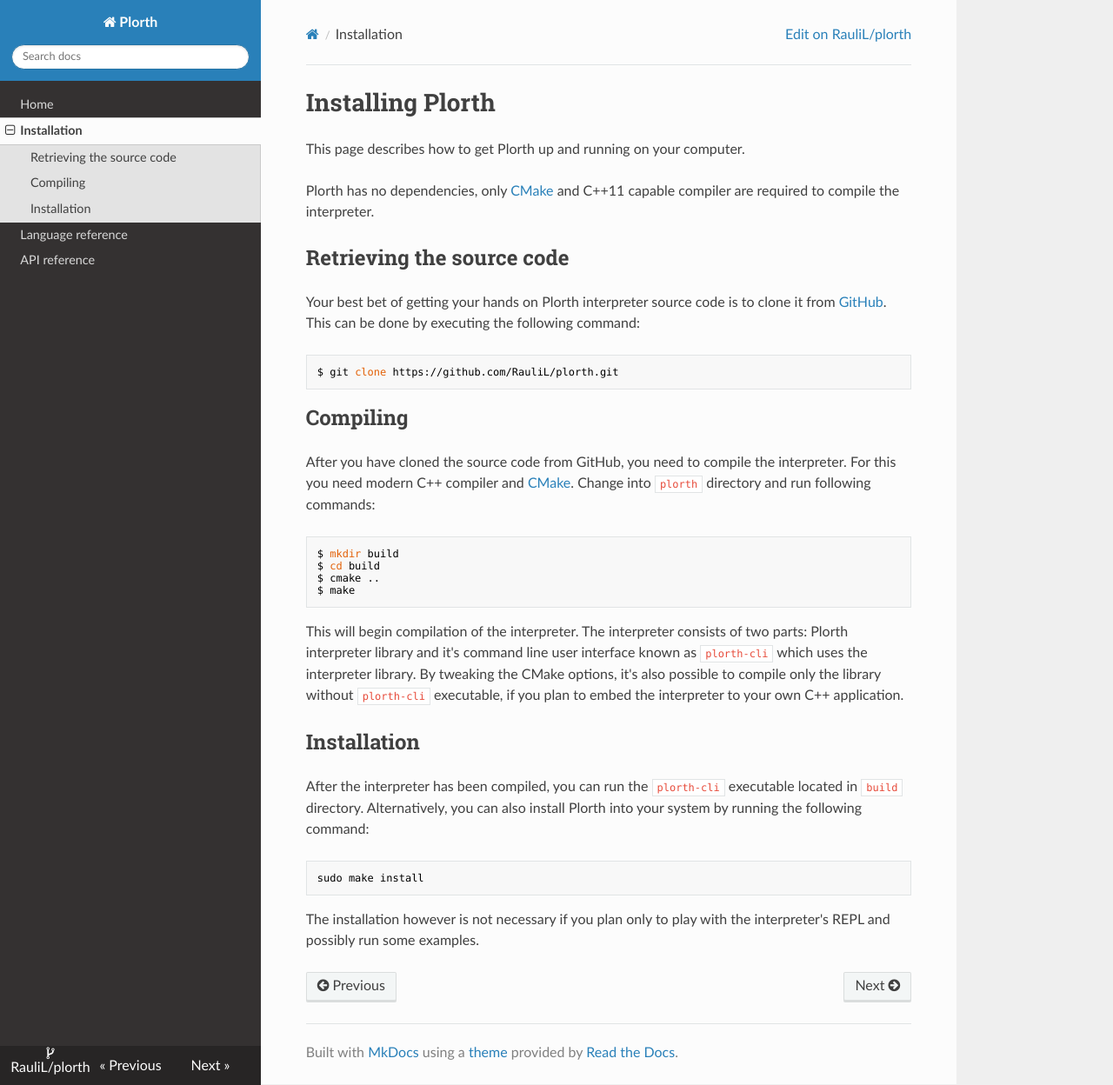
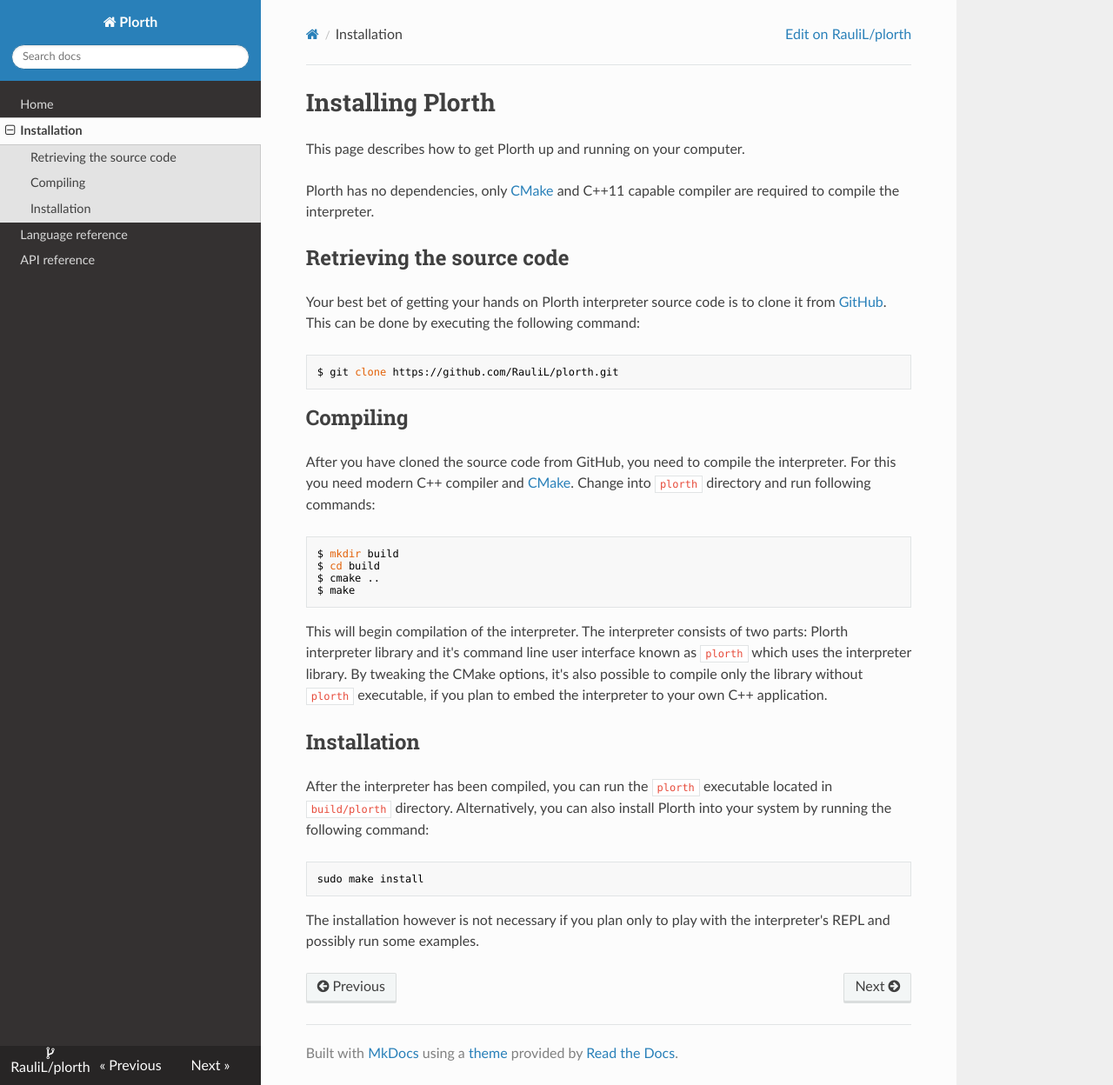
Before and after one commit to RauliL/plorth, an MkDocs documentation site: the page built from docs/installation.md, in a window 1280 px wide and 1248 px high. Shown: the whole window at 87% size. Built offline with MkDocs 1.6.1, drawn with Linux system fonts in a browser that asks for light colours; nearby versions of some CDN libraries; old or Windows-style settings are respelled for this version of MkDocs.

Commit message:
Fix CLI interpreter name in documentation
CLI interpreter is no longer known as `plorth-cli`, so update
documentation accordingly.

````diff
--- a/docs/installation.md
+++ b/docs/installation.md
@@ -30,15 +30,15 @@
 
 This will begin compilation of the interpreter. The interpreter consists of
 two parts: Plorth interpreter library and it's command line user interface
-known as `plorth-cli` which uses the interpreter library. By tweaking the CMake
-options, it's also possible to compile only the library without `plorth-cli`
+known as `plorth` which uses the interpreter library. By tweaking the CMake
+options, it's also possible to compile only the library without `plorth`
 executable, if you plan to embed the interpreter to your own C++ application.
 
 ## Installation
 
-After the interpreter has been compiled, you can run the `plorth-cli` executable
-located in `build` directory. Alternatively, you can also install Plorth into
-your system by running the following command:
+After the interpreter has been compiled, you can run the `plorth` executable
+located in `build/plorth` directory. Alternatively, you can also install Plorth
+into your system by running the following command:
 
 ```bash
 sudo make install
````
Also changed, not shown: README.md (+3 -3 lines).
